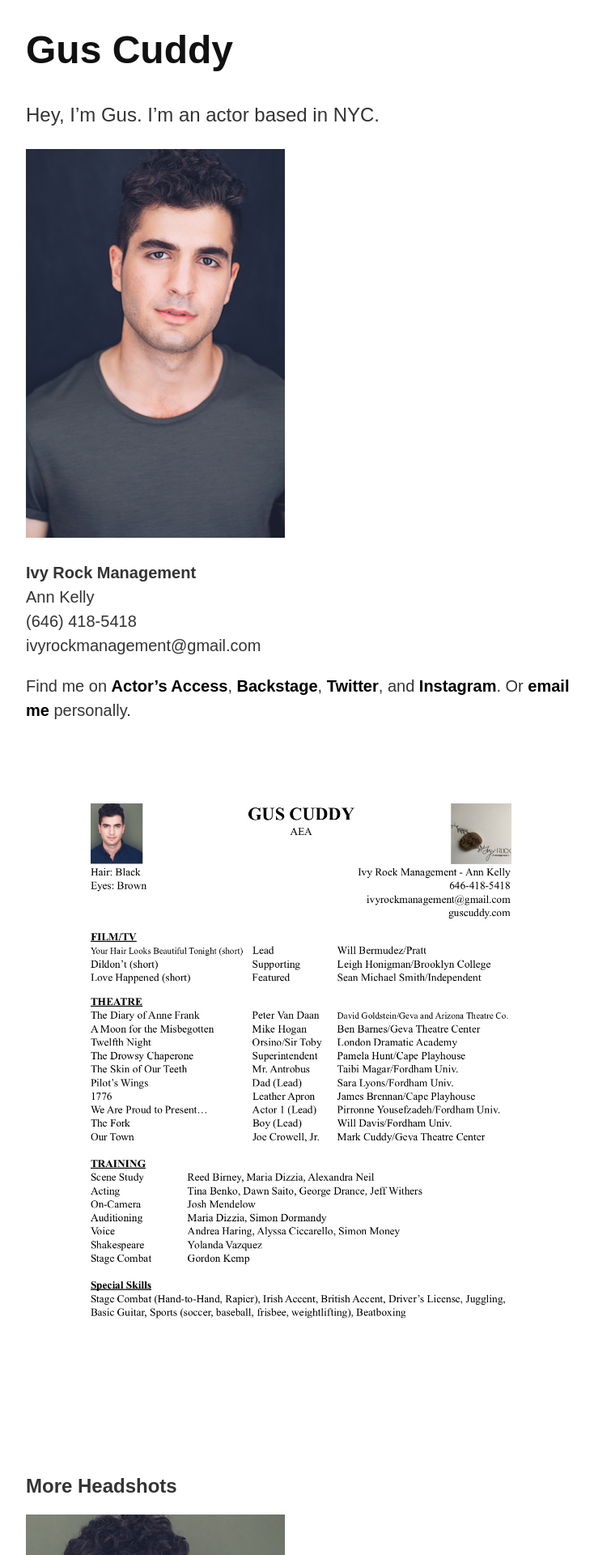
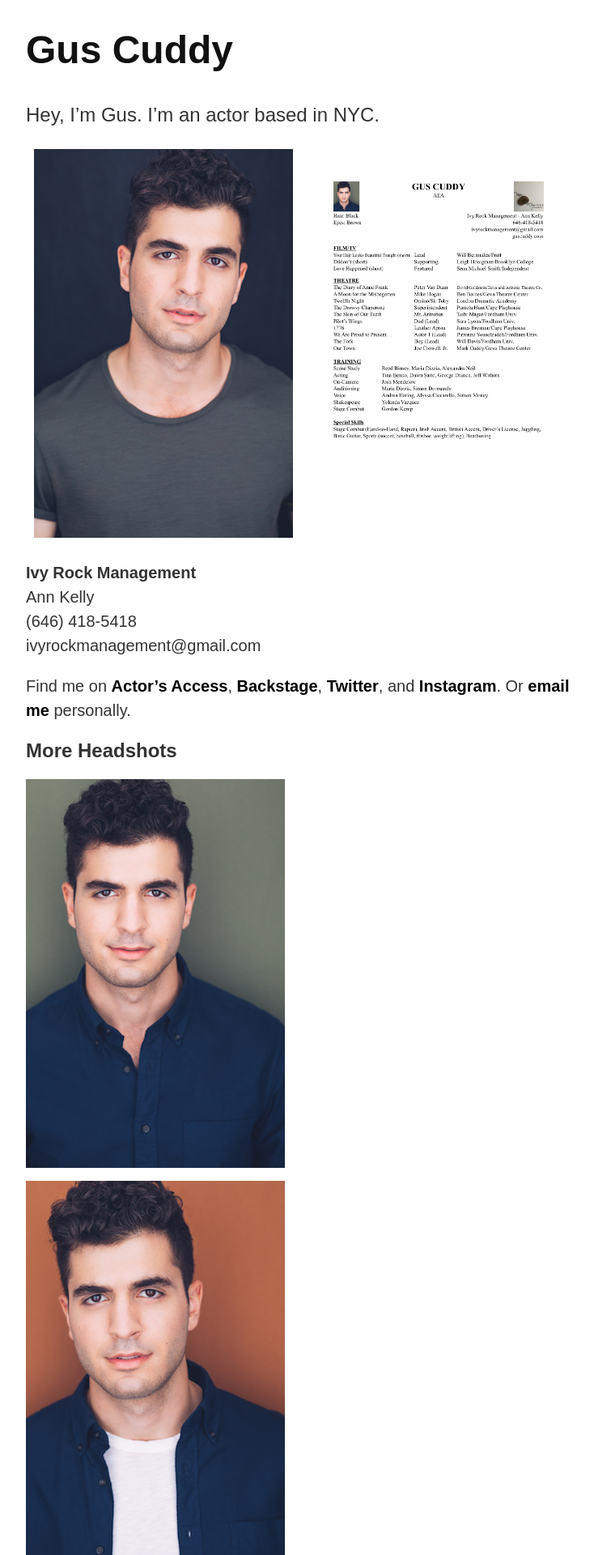
Before and after one commit to gcuddy/gcuddy.github.io, a Jekyll site: the page built from index.md, in a window 1280 px wide. Shown: the top 1920 px of the page at 81% size, without its empty margins (32-766 px from the left). Built offline with Jekyll 4.4.1, drawn with Linux system fonts in a browser that asks for light colours; nearby versions of some CDN libraries; library files that are not in the unit come from our copies.

Commit message:
New homepage.

```diff
--- a/index.md
+++ b/index.md
@@ -15,9 +15,16 @@ images:
 Hey, I'm Gus. I'm an actor based in NYC.
 {: .f3}
 
+<article class="cf">
+  <div class="fl w-100 w-50-ns tc">
   <a href="/images/cuddy_headshot.jpg">
     <img src="/images/thumb/cuddy_headshot.jpg" alt="Headshot"/>
   </a>
+  </div>
+  <div class="fl w-100 w-50-ns tc">
+  <a href="/files/cuddy_resume.pdf"><img src="/images/cuddy_resume.jpg" alt="resume"/></a>
+  </div>
+</article>
 
 **Ivy Rock Management**
 Ann Kelly
@@ -26,7 +33,6 @@ ivyrockmanagement@gmail.com
 
 Find me on [Actor's Access](http://resumes.actorsaccess.com/guscuddy), [Backstage](http://backstage.com/u/guscuddy),  [Twitter](http://twitter.com/guscuddy), and [Instagram](http://instagram.com/guscuddy). Or [email me](mailto:gus.cuddy@gmail.com) personally.
 
-<a href="/files/cuddy_resume.pdf"><img src="/images/cuddy_resume.jpg" alt="resume"/></a>
 
 ## More Headshots
 
--- a/writing.html
+++ b/writing.html
@@ -10,7 +10,7 @@ title: "BLOG"
 <ul>
   {% for post in site.posts %}
     <li>
-      <a class="link black b dim" href="{{ post.url }}">{{ post.title }}</a>
+      <a class="link black b dim" href="{{ post.url }}">{{ post.title }}</a> <span class="i">({{ post.date }})</span>
     </li>
   {% endfor %}
 </ul>
```
